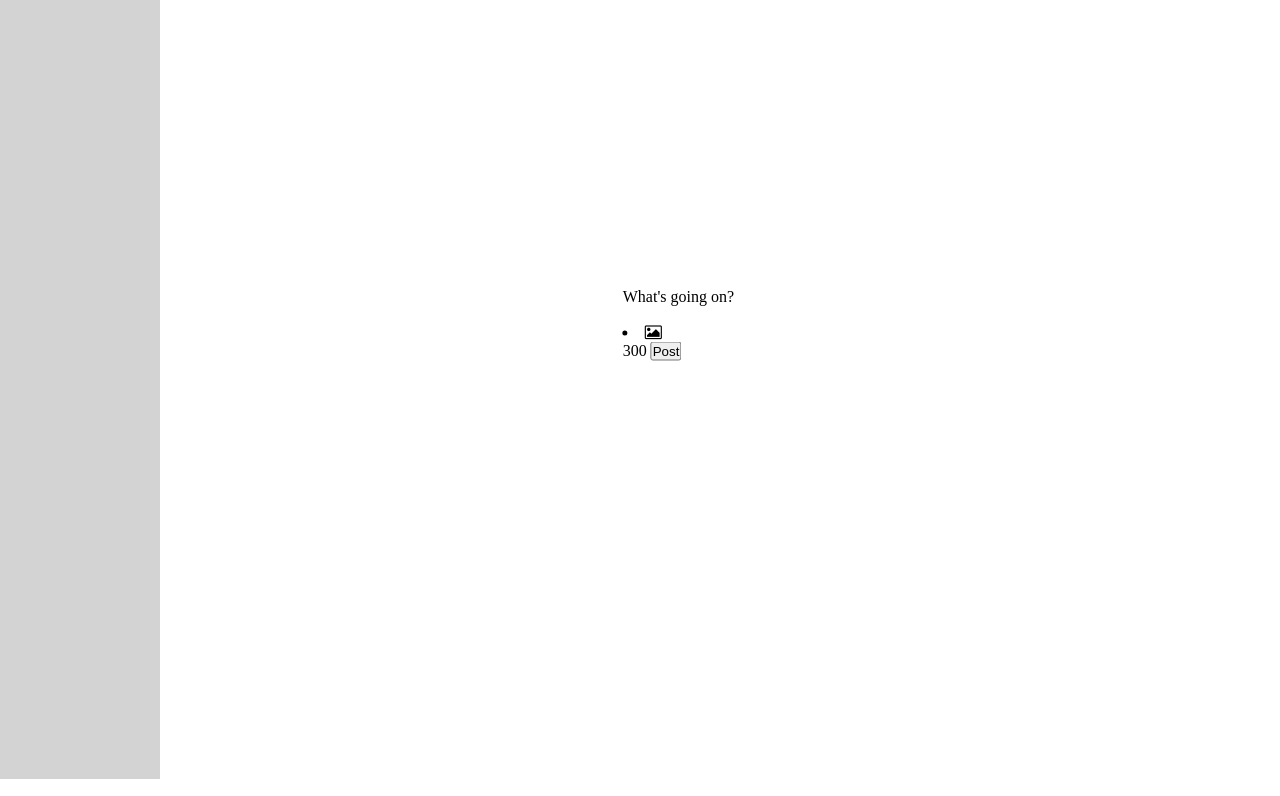
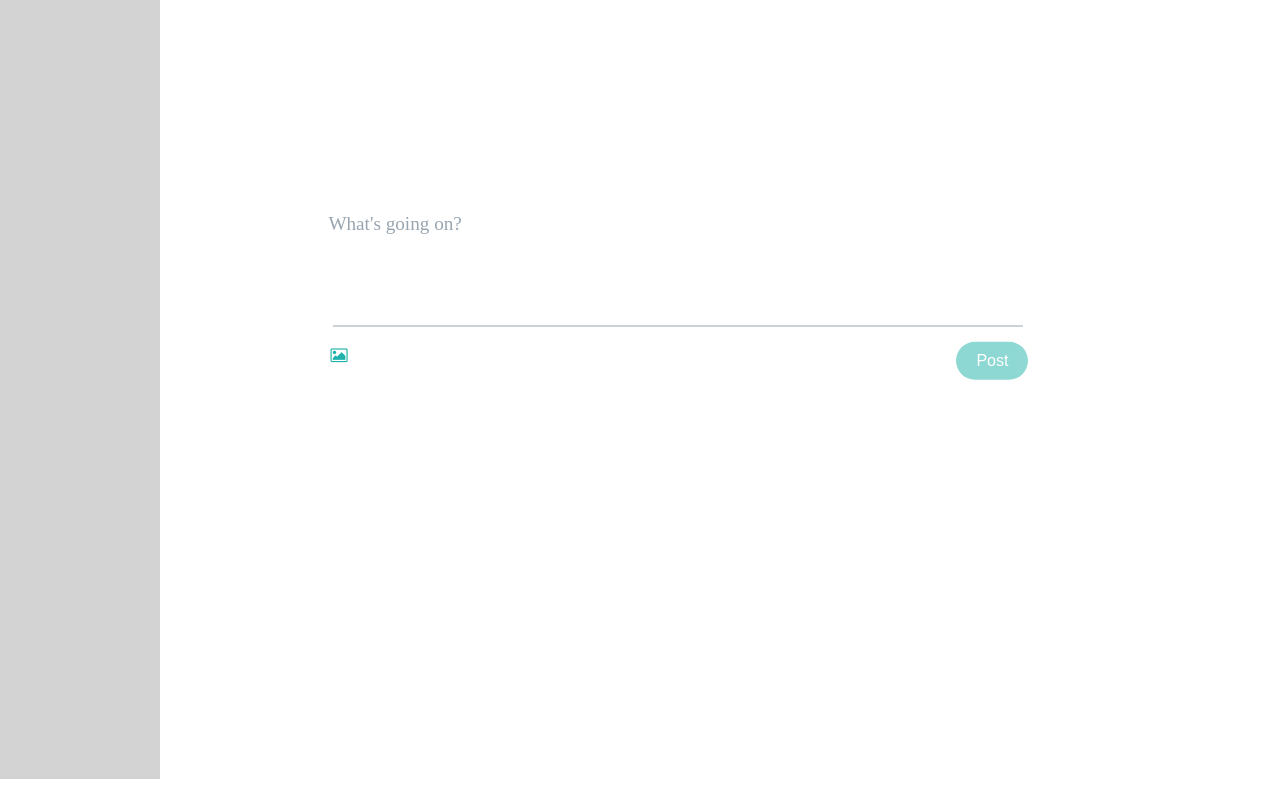
Before and after one commit to randy430e/social-website, a plain HTML site: page home.html in a window 1280 px wide. Shown: the part 76-872 px from the top of the page. Drawn offline with Linux system fonts and the light colour scheme.

Commit message:
css for post creation area

```diff
--- a/style.css
+++ b/style.css
@@ -178,10 +178,11 @@
     border-radius: 5px;
     font-family: sans-serif;
     margin: 0 auto;
-    top: 20%;
+    top: 17%;
     display: none;
 }
 
+.login_form #emailCheck,
 .login_form #userCheck,
 .login_form #passCheck,
 .login_form #passCheck2{
@@ -314,14 +315,78 @@ ul li a:hover{
     overflow-y: scroll;
 }
 
+/*-post-creation-*/
 .post-create{
     position: absolute;
     top: 50%;
     left: 53%;
     transform: translate(-50%, -50%);
+    border-radius: 10px;
 }
 
-.post-detail #postTextIn{
+.post-box-area{
     height: 100px;
     width: 700px;
+    overflow-y: scroll;
+    scrollbar-width: none;
 }
+
+.placeholder{
+    position: absolute;
+    top: -0.2rem;
+    font-size: 120%;
+    pointer-events: none;
+    color: #98a5b1;
+}
+
+.edit-input{
+    outline: none;
+    font-size: 100%;
+    height: 20vh;
+}
+
+.post-icons{
+    display: flex;
+    list-style: none;
+    border-top: 1px solid #98a5b1;
+    margin: 10px 5px;
+}
+
+.post-icons li{
+    margin: 20px 5px;
+    position: relative;
+    right: 8px;
+    font-size: 100%;
+    border-radius: 60%;
+    cursor: pointer;
+    color: lightseagreen;
+}
+
+.lim-btn{
+    float: right;
+    transform: translateY(-3.3rem);
+}
+
+.lim-btn .counter-limit{
+    border-right: 1px solid gray;
+    padding: 0 18px;
+    margin: 0 15px;
+    font-size: 100%;
+    color: #98a5b1;
+    visibility: hidden;
+}
+
+.post-btn{
+    background-color: lightseagreen;
+    color: #fff;
+    cursor: pointer;
+    padding: 10px 20px;
+    border-radius: 30px;
+    border: transparent;
+    font-size: 100%;
+    opacity: 0.5;
+}
+
+.active{
+    opacity: 1;
+}
```
